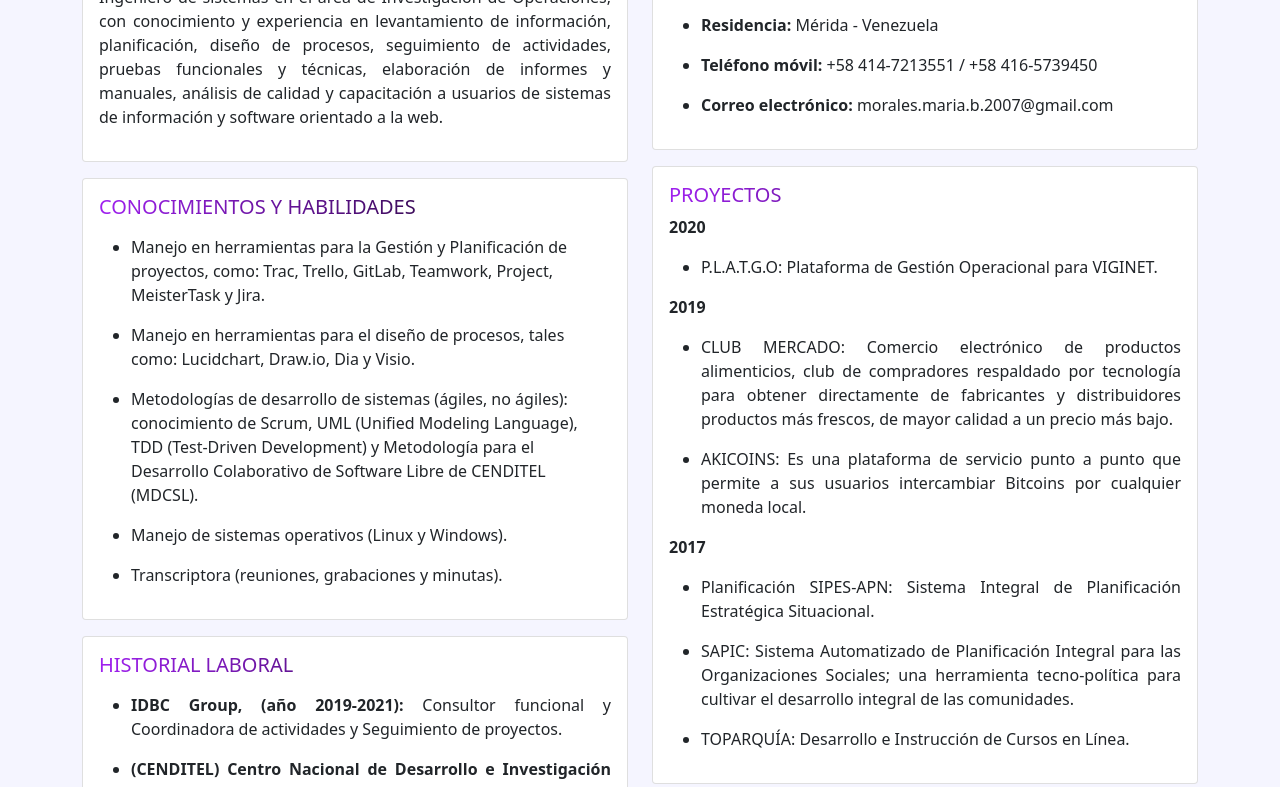
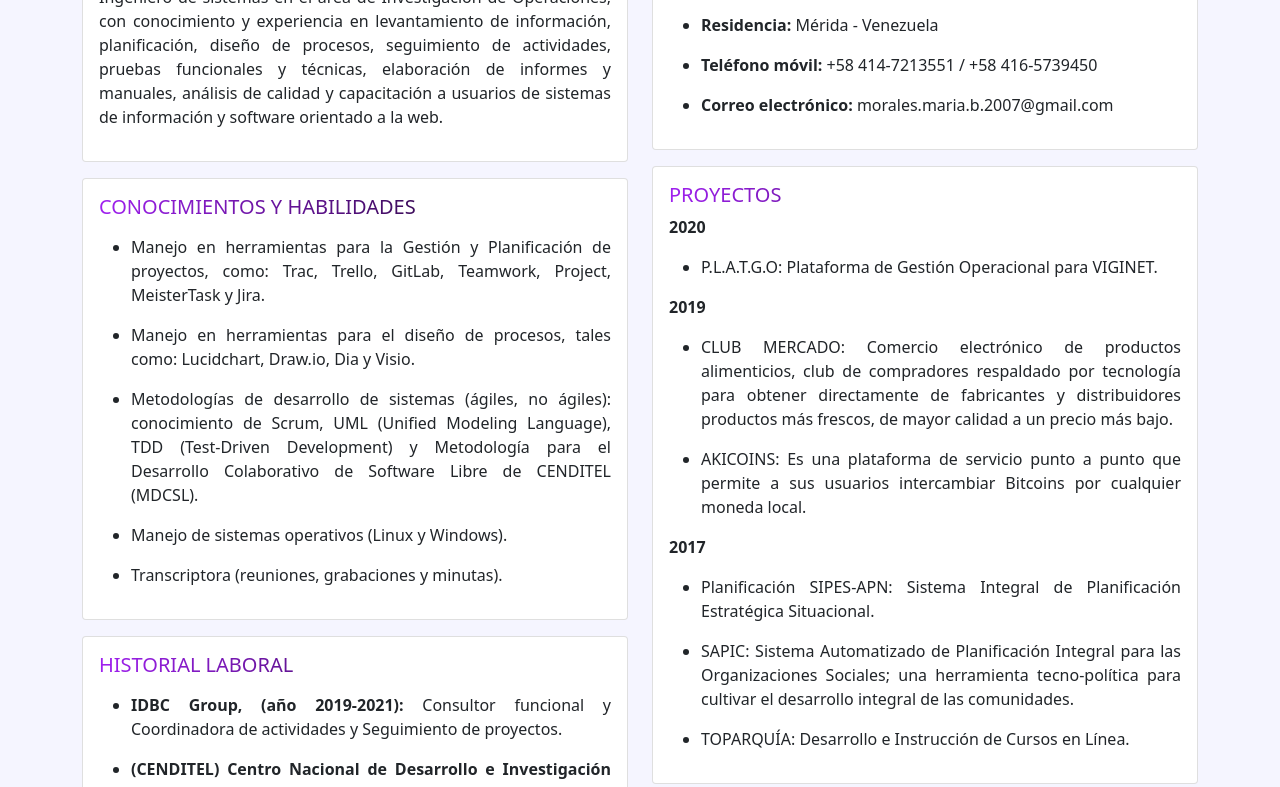
Before and after one commit to yonderrangel/portafolio, a plain HTML site: page index.html in a window 1280 px wide. Shown: the part 314-1101 px from the top of the page. Drawn offline with Linux system fonts and the light colour scheme.

Commit message:
Updated files

```diff
--- a/index.html
+++ b/index.html
@@ -48,11 +48,31 @@
           <h5>CONOCIMIENTOS Y HABILIDADES</h5>
           <p align="justify">
             <ul>
-              <li class="mb-3">Manejo en herramientas para la Gestión y Planificación de proyectos, como: Trac, Trello, GitLab, Teamwork, Project, MeisterTask y Jira.</li>
-              <li class="mb-3">Manejo en herramientas para el diseño de procesos, tales como: Lucidchart, Draw.io, Dia y Visio.</li>
-              <li class="mb-3">Metodologías de desarrollo de sistemas (ágiles, no ágiles): conocimiento de Scrum, UML (Unified Modeling Language), TDD (Test-Driven Development) y Metodología para el Desarrollo Colaborativo de Software Libre de CENDITEL (MDCSL).</li>
-              <li class="mb-3">Manejo de sistemas operativos (Linux y Windows).</li>
-              <li class="mb-3">Transcriptora (reuniones, grabaciones y minutas).</li>
+              <li class="mb-3">
+                <p align="justify">
+                  Manejo en herramientas para la Gestión y Planificación de proyectos, como: Trac, Trello, GitLab, Teamwork, Project, MeisterTask y Jira.
+                </p>
+              </li>
+              <li class="mb-3">
+                <p align="justify">
+                  Manejo en herramientas para el diseño de procesos, tales como: Lucidchart, Draw.io, Dia y Visio.
+                </p>
+              </li>
+              <li class="mb-3">
+                <p align="justify">
+                  Metodologías de desarrollo de sistemas (ágiles, no ágiles): conocimiento de Scrum, UML (Unified Modeling Language), TDD (Test-Driven Development) y Metodología para el Desarrollo Colaborativo de Software Libre de CENDITEL (MDCSL).
+                </p>
+              </li>
+              <li class="mb-3">
+                <p align="justify">
+                  Manejo de sistemas operativos (Linux y Windows).
+                </p>
+              </li>
+              <li class="mb-3">
+                <p align="justify">
+                  Transcriptora (reuniones, grabaciones y minutas).
+                </p>
+              </li>
             </ul>
           </p>
         </div>
```
